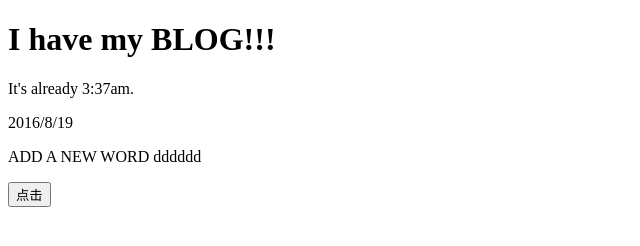
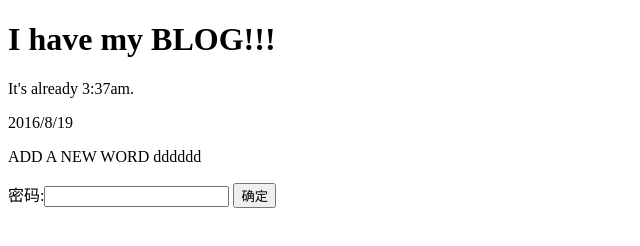
Before and after one commit to Cross-yan/Cross-yan.github.io, a plain HTML site: page index.html in a window 1280 px wide. Shown: the whole page, without its empty margins (0-640 px from the left). Drawn offline with Linux system fonts and the light colour scheme.

Commit message:
onmouseover

```diff
--- a/index.html
+++ b/index.html
@@ -3,7 +3,10 @@
 <head>
 <meta http-equiv="Content-Type" content="text/html; charset=utf-8" />
 <script type="text/javascript">
-
+	 function message()
+	{
+      confirm("请输入密码后，再单击确定!");
+  	}
 </script>
 </head>
 <body>
@@ -11,6 +14,9 @@
 <p>It's already 3:37am.</p>
 <p>2016/8/19</p>
 <P>ADD A NEW WORD dddddd</P>
-<input type="button" value="点击" onclick="alert("就是这样")" />
+<form>
+密码:<input name="password" type="password" >
+<input name="确定" type="button" value="确定" onmouseover="message()"/>
+</form>
 </body>
 </html>
```
